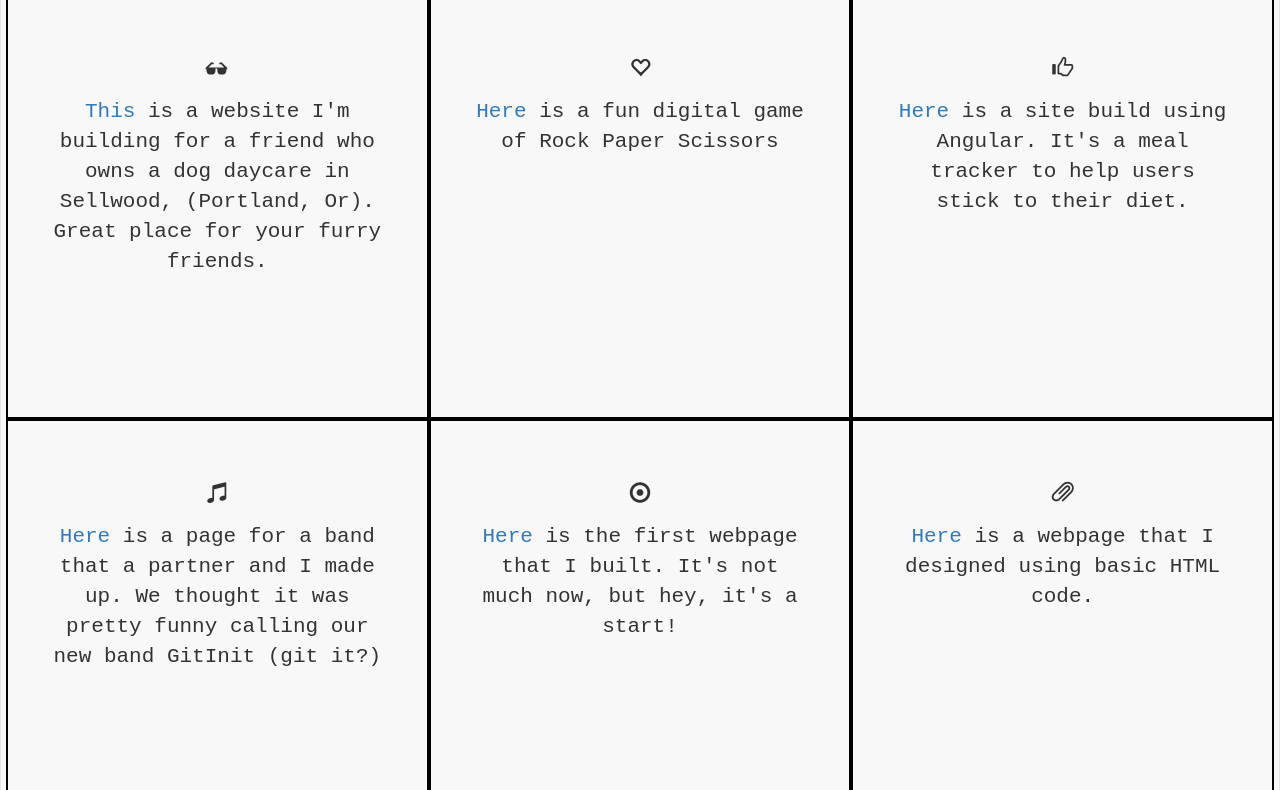
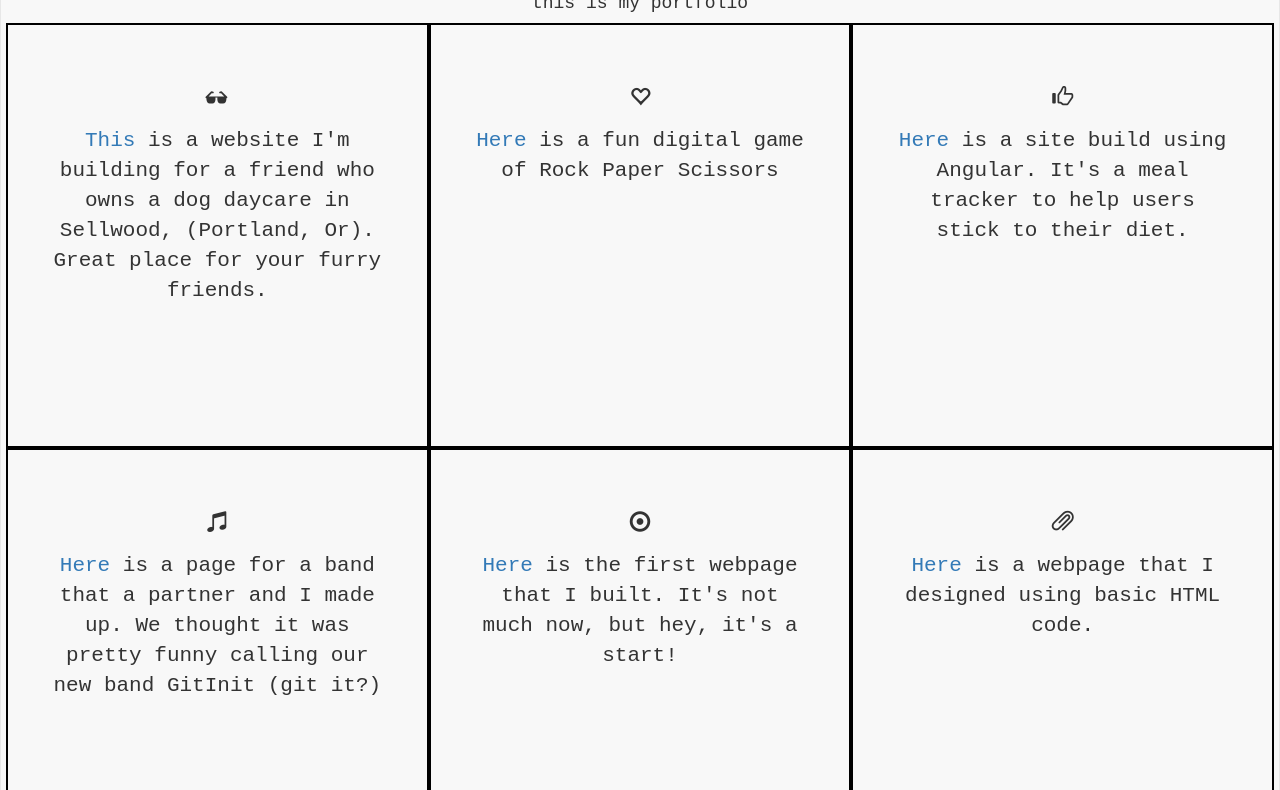
Before and after one commit to KatyCodes/katycodes.github.io, a website: page index.html in a window 1280 px wide. Shown: the part 147-937 px from the top of the page. Drawn offline with nearby package versions, Linux system fonts and the light colour scheme.

Commit message:
update front page

```diff
--- a/css/my-style.css
+++ b/css/my-style.css
@@ -11,6 +11,10 @@ h1 img {
   border: 2px solid $('.style').show("slow");
   max-height: 600px;
   padding: 2px;
+}
+
+.intro {
+  text-align: center;
 
 }
 
--- a/index.html
+++ b/index.html
@@ -29,6 +29,7 @@
       </div>
       <div class="intro">
         <h1 class="text-center">Hello,my name is Katy </h1>
+        <h4>this is my portfolio</h4>
         <div class="row">
           <div class="col-sm-4"><span class="glyphicon glyphicon-sunglasses" aria-hidden="true"></span><br><a href="https://github.com/KatyCodes/boneawayfromhome">This</a> is a website I'm building for a friend who owns a dog daycare in Sellwood, (Portland, Or). Great place for your furry friends.
           </div>
```
